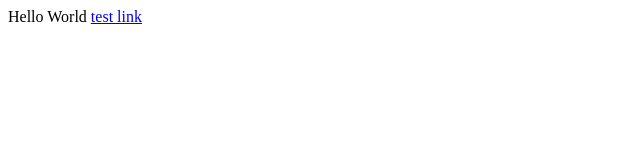
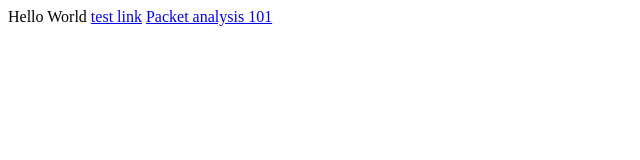
Before and after one commit to gkfied/gkfied.github.io, a plain HTML site: page index.html in a window 1280 px wide. Shown: the whole page, without its empty margins (0-640 px from the left). Drawn offline with Linux system fonts and the light colour scheme.

Commit message:
Update index.html

```diff
--- a/index.html
+++ b/index.html
@@ -2,5 +2,6 @@
 Hello World
 
   <a href="posts/post1.html">test link</a>
+  <a href="posts/packet_analysis.txt">Packet analysis 101</a>
 
 </html>
```
